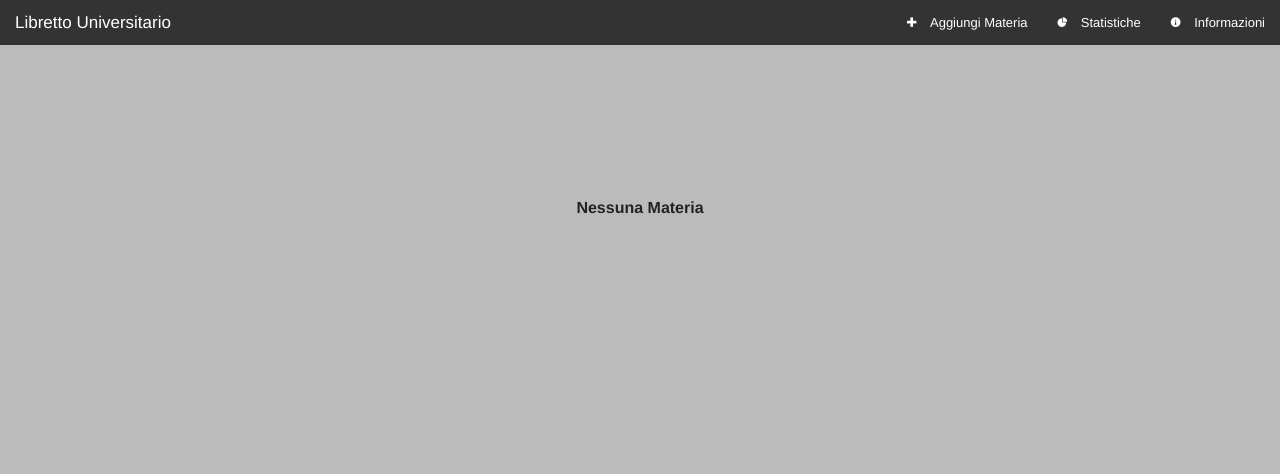
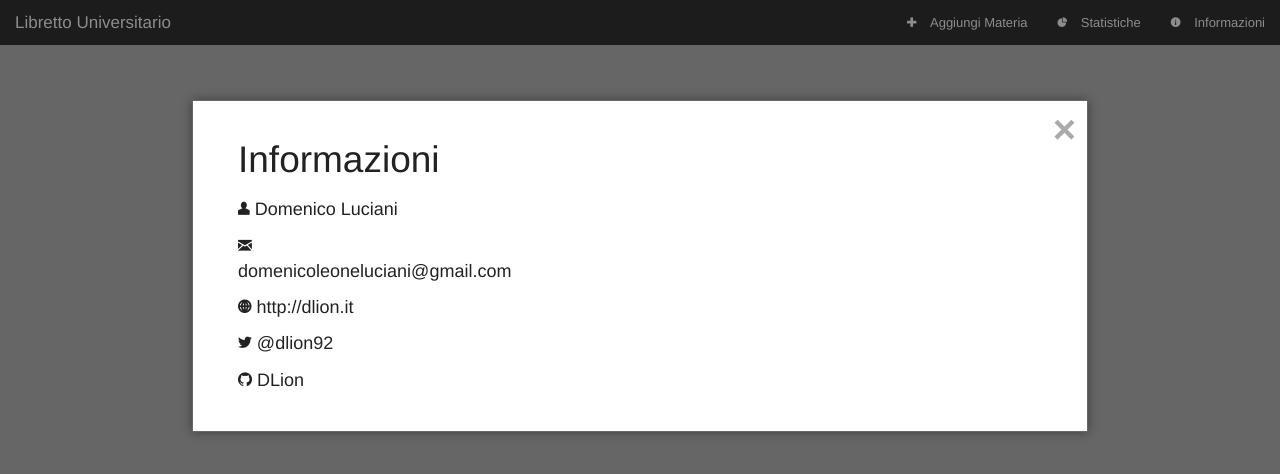
Before and after one commit to dlion/LibrettoUniversitario, a plain HTML site: page index.html in a window 1280 px wide. Both pictures are taken after a click on the link "Informazioni". Drawn offline with Linux system fonts and the light colour scheme.

Commit message:
Added Informazioni #4 and NOTE

```diff
--- a/index.html
+++ b/index.html
@@ -32,7 +32,7 @@
                     </a>
                 </li>
                 <li>
-                    <a href="#" id="aboutMe">
+                    <a href="#" id="informazioni">
                         <i class="fi-info large"></i>
                         <span class="title-menutopbar">Informazioni</span>
                     </a>
@@ -303,6 +303,42 @@
             <a class="close-reveal-modal">&#215;</a>
         </form>
     </div>
+    <!-- About -->
+    <div id="aboutMe" class="reveal-modal large" data-reveal>
+        <form data-abide>
+            <div class="row">
+                <div class="large-12 columns">
+                    <h2 class="aboutMeTitolo">Informazioni</h2>
+                </div>
+            </div>
+            <div class="row">
+                <div class="large-4 columns">
+                    <h5><i class="fi-torso large"></i> Domenico Luciani</h5>
+                </div>
+            </div>
+            <div class="row">
+                <div class="large-4 columns">
+                    <h5><i class="fi-mail large"></i> domenicoleoneluciani@gmail.com</h5>
+                </div>
+            </div>
+            <div class="row">
+                <div class="large-4 columns">
+                    <h5><i class="fi-web"></i> http://dlion.it</h5>
+                </div>
+            </div>
+            <div class="row">
+                <div class="large-4 columns">
+                    <h5><i class="fi-social-twitter"></i> @dlion92</h5>
+                </div>
+            </div>
+            <div class="row">
+                <div class="large-4 columns">
+                    <h5><i class="fi-social-github"></i> DLion</h5>
+                </div>
+            </div>
+            <a class="close-reveal-modal">&#215;</a>
+        </form>
+    </div>
 
     <script src="js/vendor/jquery.js"></script>
     <script src="js/foundation.min.js"></script>
--- a/js/route.js
+++ b/js/route.js
@@ -20,6 +20,13 @@ var Route = (function($, Controller, Foundation) {
           Foundation.utils.S("#editMateria").foundation('reveal', 'open');
           Controller.riempi();
         }, 300));
+
+    // Informazioni
+    Foundation.utils.S("#informazioni").on("click", Foundation.utils.throttle(
+      function() {
+      Foundation.utils.S("#aboutMe").foundation('reveal', 'open');
+    }, 300));
+
   };
 
   return {
```
